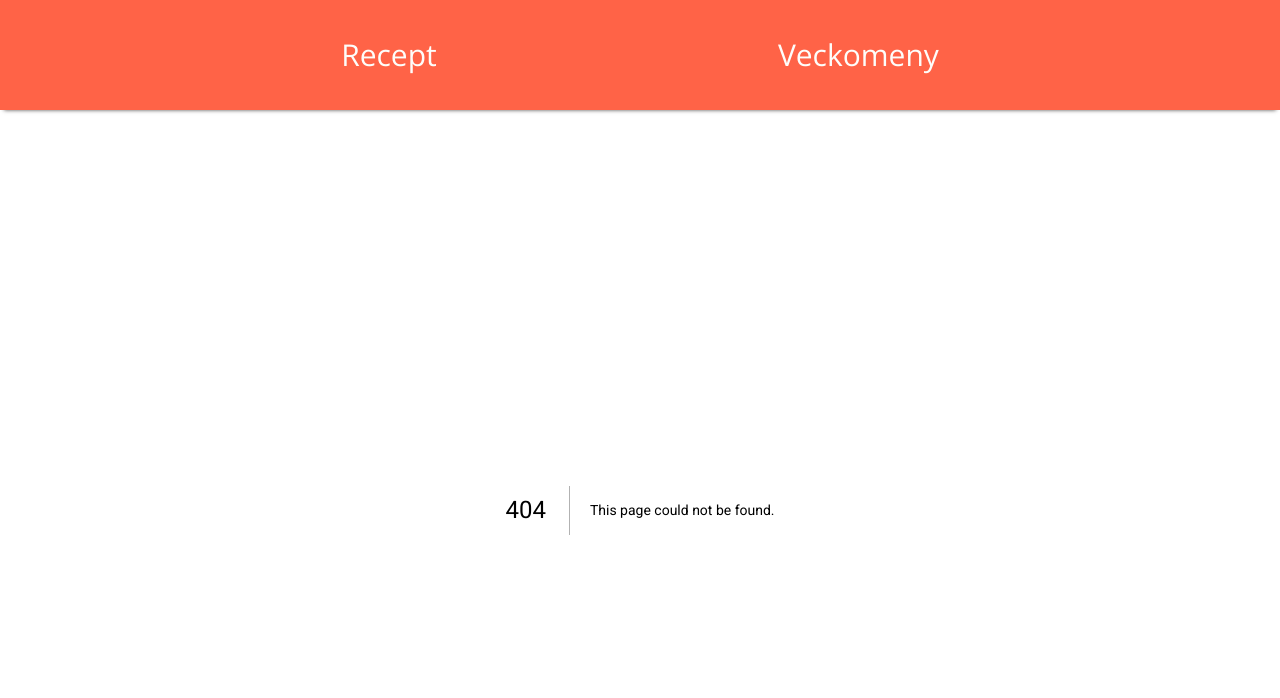
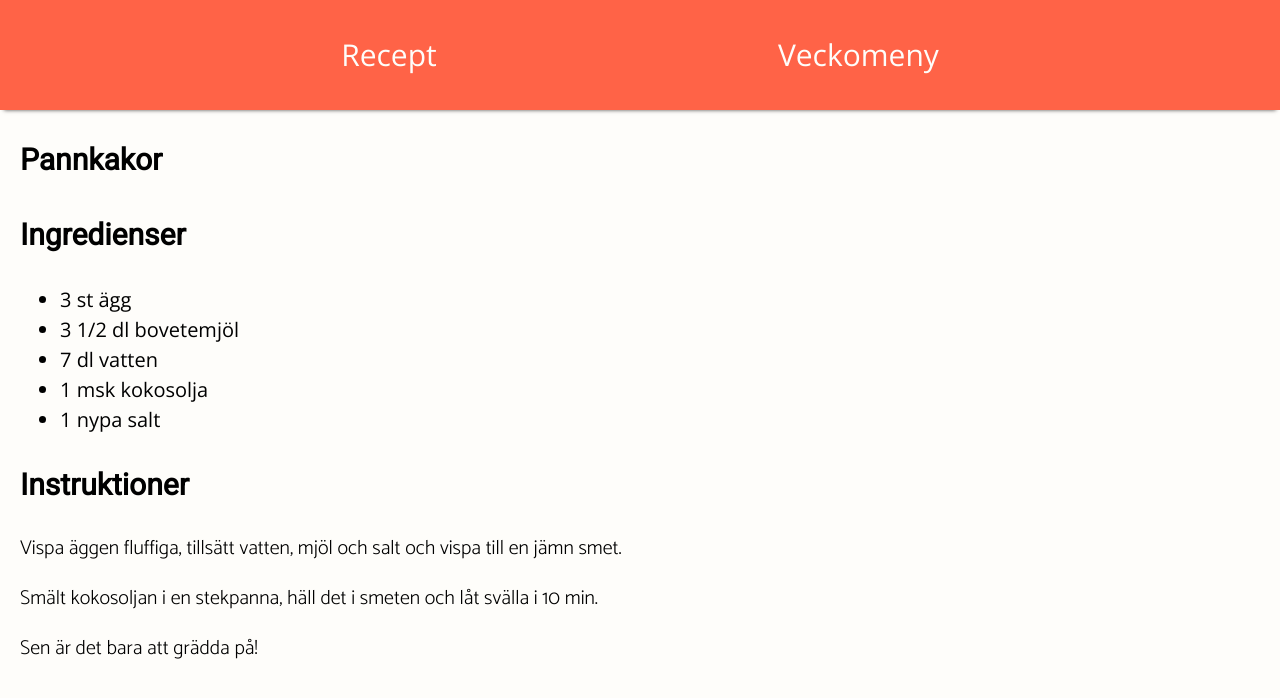
Before and after one commit to w1nston/amsenwallander.se, a Next.js app: page /recipes/pannkakor in a window 1280 px wide. Before the commit this address had no page. Shown: the top 698 px of the page. Built offline with nearby package versions, Linux system fonts and the light colour scheme.

Commit message:
Add pannkakor. (#15)

```diff
--- /dev/null
+++ b/pages/recipes/pannkakor.mdx
@@ -0,0 +1,17 @@
+# Pannkakor
+
+## Ingredienser
+
+- 3 st ägg
+- 3 1/2 dl bovetemjöl
+- 7 dl vatten
+- 1 msk kokosolja
+- 1 nypa salt
+
+## Instruktioner
+
+Vispa äggen fluffiga, tillsätt vatten, mjöl och salt och vispa till en jämn smet.
+
+Smält kokosoljan i en stekpanna, häll det i smeten och låt svälla i 10 min.
+
+Sen är det bara att grädda på!
```
Also changed, not shown: metadata/recipes/pannkakor.json (added, +7 -0 lines).
